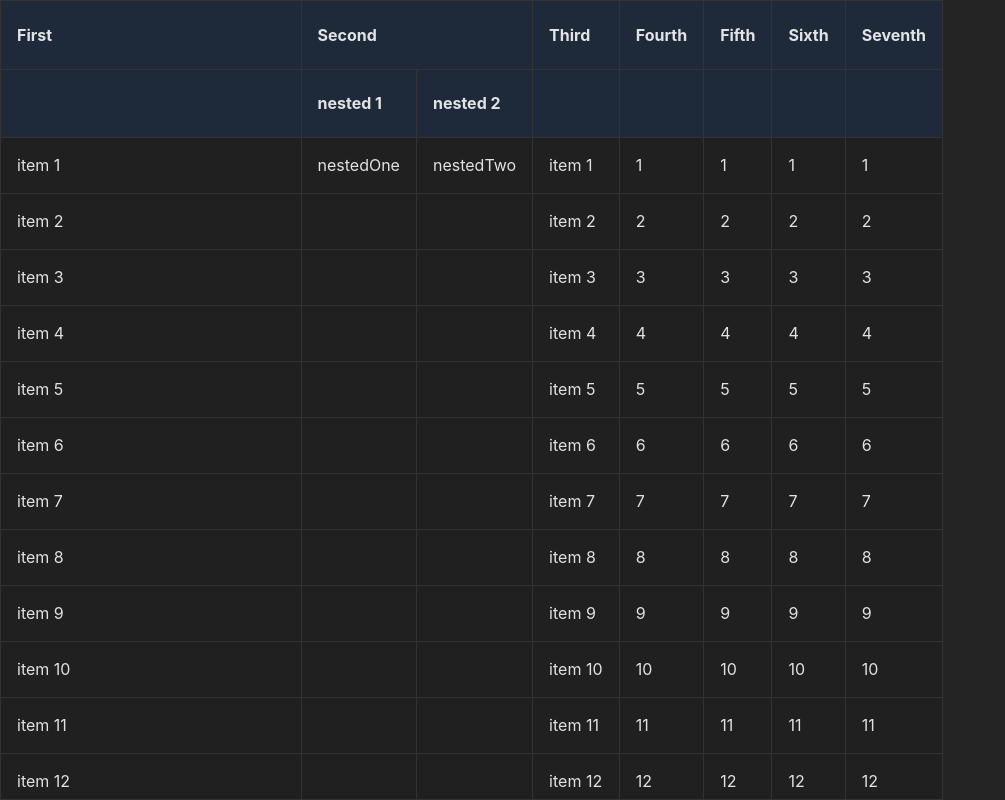
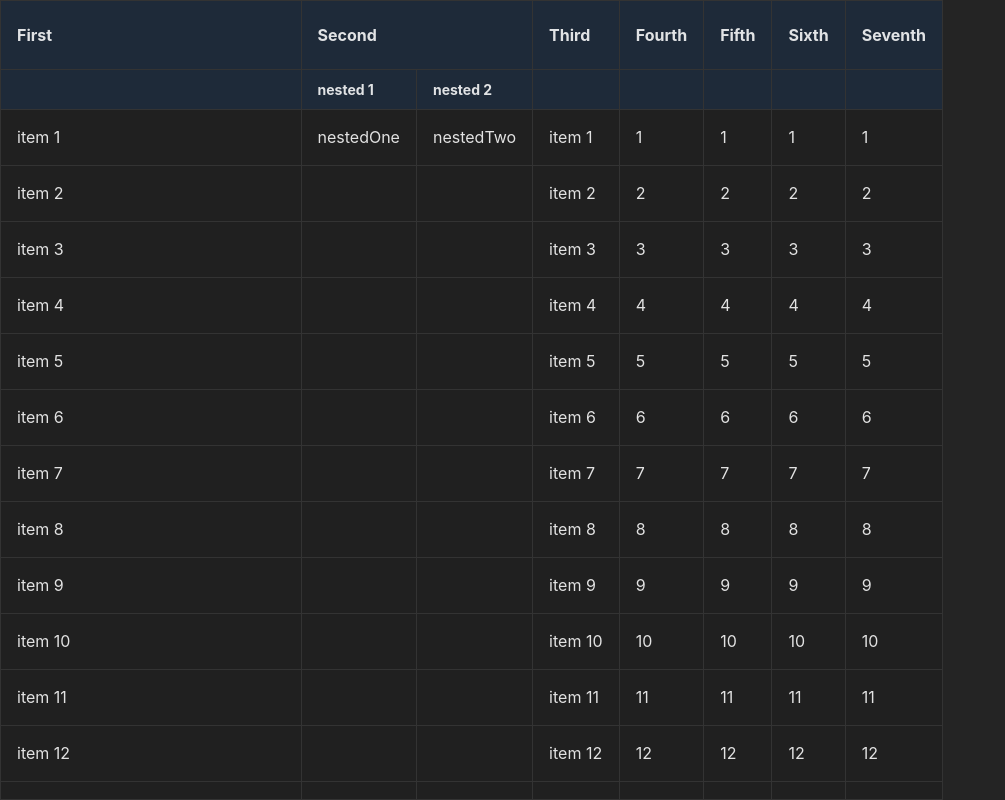
Before and after one commit to gilitz/snaptable-react, a React (Vite) app: page / in a window 1280 px wide. Shown: the whole page, without its empty margins (0-1005 px from the left). Built offline with nearby package versions, Linux system fonts and the light colour scheme.

Commit message:
single nested line, even widths

```diff
--- a/src/example-table/table-example.tsx
+++ b/src/example-table/table-example.tsx
@@ -1,4 +1,3 @@
-import styled from "styled-components";
 import { useDataTable } from "../hooks/use-data-table";
 import { Table } from "./table";
 
@@ -18,8 +17,8 @@ const tableColumns = [
 	{ width: 300, key: '1', resizeable: false, label: 'First', Cell: ({ data, ...props }: { data: any }) => <Table.Cell {...props}>{data.name}</Table.Cell>},
 	{ key: '2', label: 'Second', Cell: ({ data, ...props }: { data: any }) => <Table.Cell {...props}>{data.label}</Table.Cell>,
 	nestedColumns: [
-		{ key: 'nested1', label: 'nested 1', Cell: ({ data, ...props }: { data: any }) => <Table.Cell {...props}>{data.nestedOne}</Table.Cell> },
-		{ key: 'nested2', label: 'nested 2', Cell: ({ data, ...props }: { data: any }) => <Table.Cell {...props}>{data.nestedTwo}</Table.Cell> },
+		{ colSpan: 7, key: 'nested1', label: 'nested 1', Cell: ({ data, ...props }: { data: any }) => <Table.Cell {...props}>{data.nestedOne}</Table.Cell> },
+		{ colSpan: 1, key: 'nested2', label: 'nested 2', Cell: ({ data, ...props }: { data: any }) => <Table.Cell {...props}>{data.nestedTwo}</Table.Cell> },
 	]  },
 	{ key: '3', label: 'Third', Cell: ({ data, ...props }: { data: any }) => <Table.Cell {...props}>{data.name}</Table.Cell> },
 	{ key: '4', label: 'Fourth', Cell: ({ data, ...props }: { data: any }) => <Table.Cell {...props}>{data.label}</Table.Cell> },
--- a/src/example-table/table.tsx
+++ b/src/example-table/table.tsx
@@ -4,8 +4,7 @@ import styled, { css, StyledComponent } from 'styled-components';
 import { SnapTable } from "../table/table";
 import { SnapTableType } from "../types/table-type";
 
-const Header = css`
-	.header-cell-class {
+const HeaderStyle = css`
 	height: 68px;
 	padding: 4px 16px;
 	text-align: left;
@@ -27,8 +26,22 @@ const Header = css`
 	&[data-drag-hovered] {
 		background-color: #38485b;
 	}
+`;
+
+const Header = css`
+	.header-cell-class {
+		${HeaderStyle};
 	}
 `;
+
+const NestedHeaderCell = css`
+	.nested-header-cell {
+		${HeaderStyle};
+		height: 40px;
+		font-size: 14px;
+	}
+`;
+
 
 const Cell = css`
 	.cell-class {
@@ -67,11 +80,12 @@ const Td: StyledComponent<'td', any, {}, never> = styled.td`
 export const Table: React.FC<{ children?: ReactNode } & SnapTableType> & {
 	Cell: typeof Td;
 } = styled((props: any) => {
-	return <SnapTable {...props} tableContainerClass="table-container-class" tableClass='table-class' cellClass='cell-class' headerCellClass='header-cell-class' />
+	return <SnapTable {...props} tableContainerClass="table-container-class" tableClass='table-class' cellClass='cell-class' headerCellClass='header-cell-class' nestedHeaderCellClass="nested-header-cell"/>
 })`
 	${TableContainerClass};
 	${TableCss};
 	${Header};
+	${NestedHeaderCell};
 	${Cell};
 `;
 
--- a/src/table/table-layout.tsx
+++ b/src/table/table-layout.tsx
@@ -11,7 +11,7 @@ type TableLayoutType = {
 	tableContainerClass?: string;
 };
 
-type HeaderProps = {
+type HeaderType = {
 	index: number;
 	dataTable: DataTableType;
 	resizeable?: boolean;
@@ -33,6 +33,7 @@ type StyledTableTheadProps = {};
 const StyledTable: StyledComponent<'table', any, StyledTableProps, never> = styled.table`
 	width: max-content;
 	border-collapse: collapse;
+	table-layout: fixed;
 `;
 
 const TableContainer = styled.div`
@@ -67,7 +68,7 @@ const Tr: StyledComponent<'tr', any, StyledTableRowProps, never> = styled.tr`
 	}
 `;
 
-const Th: StyledComponent<'th', any, StyledTableHeaderProps, never> = styled(observer(({ children, dataTable, index, resizeable = true, ...props }: HeaderProps) => {
+const Th: StyledComponent<'th', any, StyledTableHeaderProps, never> = styled(observer(({ children, dataTable, index, resizeable = true, ...props }: HeaderType) => {
 	const ref = useRef<any>(null);
 
 	const handleMouseDown = (index: number) => (event:MouseEvent) => {
@@ -118,6 +119,16 @@ const Th: StyledComponent<'th', any, StyledTableHeaderProps, never> = styled(obs
 	}
 `;
 
+const ThNested: StyledComponent<'th', any, StyledTableHeaderProps, never> = styled(observer((props: HeaderType) => {
+	return (<th {...props} style={{ width: 'unset' }} />);
+}))`
+	display: table-cell;
+
+	&[data-draggable] {
+		cursor: pointer;
+	}
+`;
+
 const Body: StyledComponent<'tbody', any, StyledTableBodyProps, never> = styled.tbody``;
 
 const Thead: StyledComponent<'thead', any, StyledTableTheadProps, never> = styled.thead`
@@ -135,6 +146,7 @@ export const TableLayout: React.FC<TableLayoutType> & {
 	Row: typeof Tr;
 	Header: typeof Th;
 	Footer: typeof Footer;
+	ThNested: typeof ThNested;
 } = ({ tableContainerClass, tableClass, children, ...props }) => {
 	return (
 		<TableContainer {...props} className={`${props.className} ${tableContainerClass}`}>
@@ -150,3 +162,4 @@ TableLayout.Thead = Thead;
 TableLayout.Row = Tr;
 TableLayout.Header = Th;
 TableLayout.Footer = Footer;
+TableLayout.ThNested = ThNested;
--- a/src/table/table.tsx
+++ b/src/table/table.tsx
@@ -21,10 +21,11 @@ export const SnapTable = (({
 			<TableLayout.Thead data-sticky={dataAttr(dataTable.isStickyHeader)}>
 				<TableLayout.Row className={headerRowClass}>
 					{dataTable.columns.map((column: TableColumnType, index: number) =>{
-						const colspan = column.nestedColumns?.length ?? 1;
+						// const colSpan = column.nestedColumns?.length ?? 1;
+						const colSpan = column.nestedColumns?.length ? sumNumbers(column.nestedColumns.map(({ colSpan }) => colSpan)) : 1;
 						return (<TableLayout.Header
 							key={column.key}
-							colSpan={colspan}
+							colSpan={colSpan}
 							index={index}
 							dataTable={dataTable}
 							className={headerCellClass}
@@ -40,13 +41,24 @@ export const SnapTable = (({
 						)}
 					)}
 				</TableLayout.Row>
-				{dataTable.columns.some(column => Boolean(column.nestedColumns)) &&<TableLayout.Row className={headerRowClass}>
-					{dataTable.columns.map((column, index) => !column.nestedColumns?.length ?
-						<th key={index} className={nestedHeaderCellClass ?? headerCellClass} />
-						:
-						column.nestedColumns.map((nestedColumn) =><th key={nestedColumn.key} className={nestedHeaderCellClass ?? headerCellClass}>{nestedColumn.label}</th>
-						))}
-				</TableLayout.Row>}
+				{dataTable.columns.some(column => Boolean(column.nestedColumns)) &&
+					<TableLayout.Row className={headerRowClass}>
+						{dataTable.columns.map((column) => column.nestedColumns?.length ?
+						column.nestedColumns.map((nestedColumn) =>
+							<TableLayout.ThNested
+								key={nestedColumn.key}
+								className={nestedHeaderCellClass ?? headerCellClass}
+								colSpan={nestedColumn.colSpan}>
+								{nestedColumn.label}
+							</TableLayout.ThNested>)
+							:
+							<TableLayout.ThNested
+								key={`${column.key}-nested`}
+								className={nestedHeaderCellClass ?? headerCellClass}/>
+
+							)}
+					</TableLayout.Row>
+				}
 			</TableLayout.Thead>
 			<TableLayout.Body className={bodyClass}>
 				{data.map((item: any) => (
@@ -64,7 +76,8 @@ export const SnapTable = (({
 									<nestedColumn.Cell
 										key={nestedColumn.key}
 										className={cellClass}
-										data={item} />
+										data={item}
+										colSpan={nestedColumn.colSpan}/>
 									)
 							)})}
 					</TableLayout.Row>
@@ -82,3 +95,6 @@ export const SnapTable = (({
 };
 
 export default SnapTable;
+
+const sumNumbers = (numbers: number[]) =>
+	numbers.reduce((accumulator: number, currentValue: number) => accumulator + currentValue, 0);
```
Also changed, not shown: src/models/data-table-model.ts (+6 -3 lines), 4 other files (tests, documents, lock files or other folders). Lines whose indentation alone changed are shown as unchanged.
